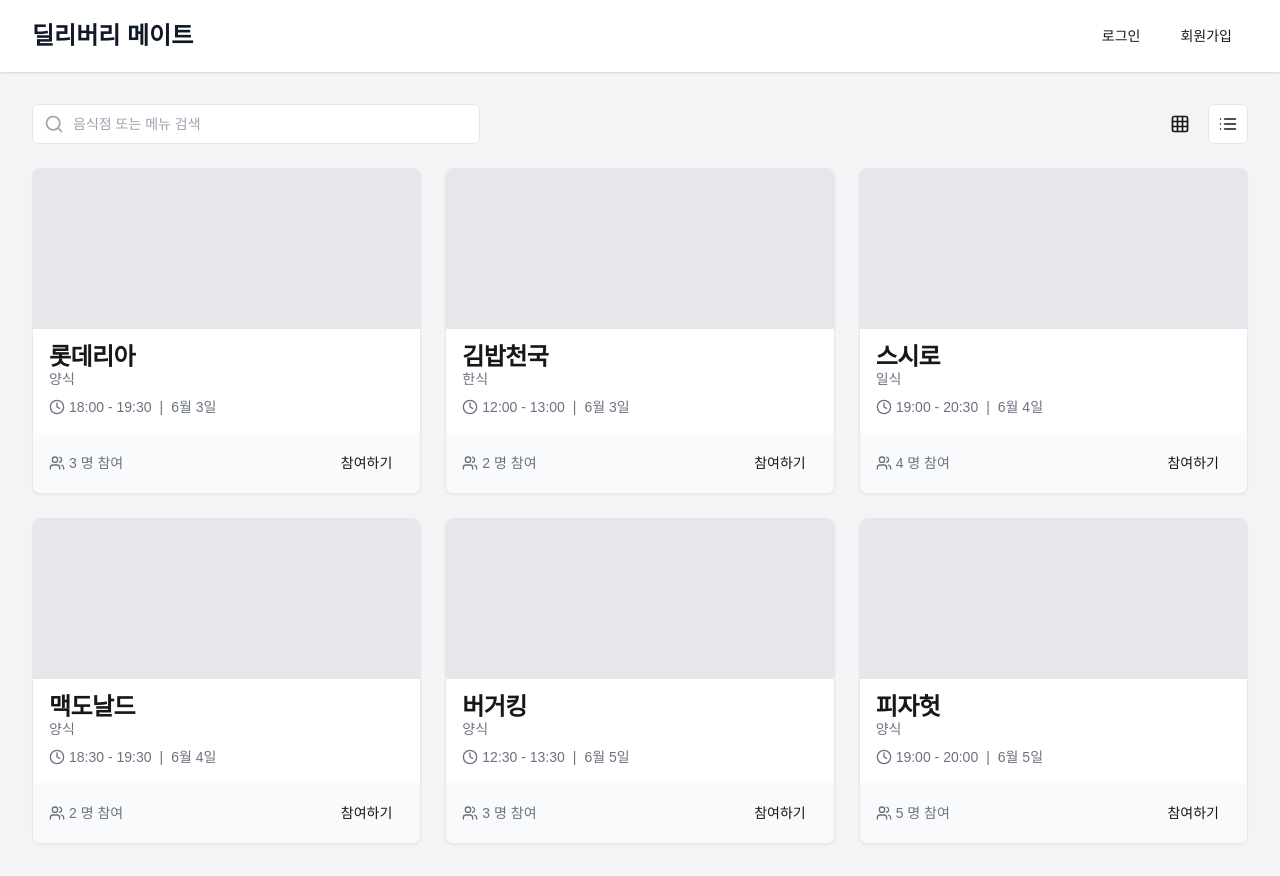
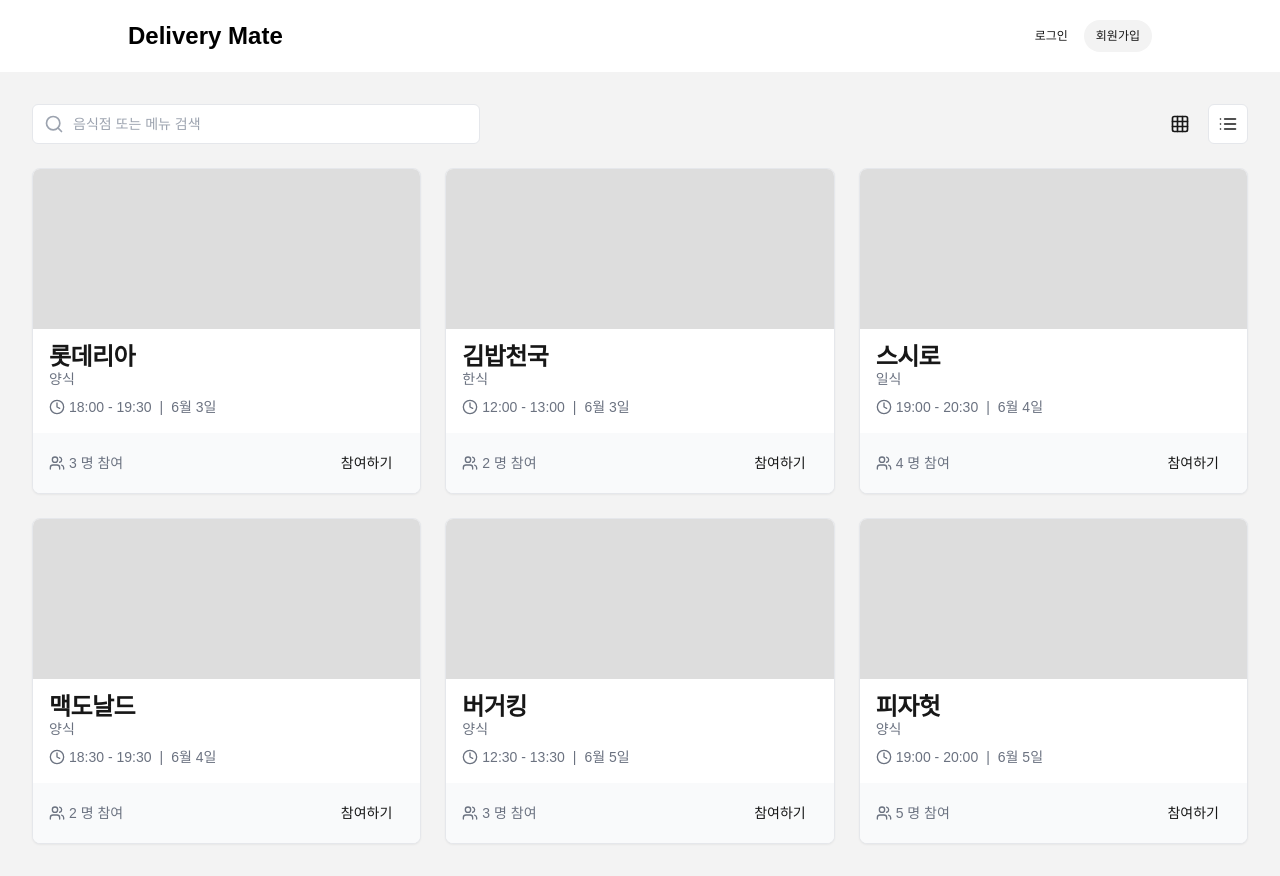
Before and after one commit to ECStudy/delivery-mate, a Next.js app: page /list in a window 1280 px wide. Built offline with nearby package versions, Linux system fonts and the light colour scheme.

Commit message:
[ feat ] add header component

```diff
--- a/src/app/list/page.tsx
+++ b/src/app/list/page.tsx
@@ -1,72 +1,127 @@
-"use client";
+'use client';
 
-import { useState } from 'react'
-import { Search, Grid, List, Clock, Users } from 'lucide-react'
-import { Button } from "@/components/ui/button"
-import { Input } from "@/components/ui/input"
-import { Card, CardContent, CardFooter, CardHeader, CardTitle } from "@/components/ui/card"
+import { useState } from 'react';
+import { Search, Grid, List, Clock, Users } from 'lucide-react';
+import { Button } from '@/components/ui/button';
+import { Input } from '@/components/ui/input';
+import {
+  Card,
+  CardContent,
+  CardFooter,
+  CardHeader,
+  CardTitle,
+} from '@/components/ui/card';
 import { useRouter } from 'next/navigation';
+import { Header } from '@/components/ui/header';
 
 const restaurants = [
-  { id: 1, name: '롯데리아', type: '양식', image: '/placeholder.svg?height=100&width=100', time: '18:00 - 19:30', date: '6월 3일', participants: 3 },
-  { id: 2, name: '김밥천국', type: '한식', image: '/placeholder.svg?height=100&width=100', time: '12:00 - 13:00', date: '6월 3일', participants: 2 },
-  { id: 3, name: '스시로', type: '일식', image: '/placeholder.svg?height=100&width=100', time: '19:00 - 20:30', date: '6월 4일', participants: 4 },
-  { id: 4, name: '맥도날드', type: '양식', image: '/placeholder.svg?height=100&width=100', time: '18:30 - 19:30', date: '6월 4일', participants: 2 },
-  { id: 5, name: '버거킹', type: '양식', image: '/placeholder.svg?height=100&width=100', time: '12:30 - 13:30', date: '6월 5일', participants: 3 },
-  { id: 6, name: '피자헛', type: '양식', image: '/placeholder.svg?height=100&width=100', time: '19:00 - 20:00', date: '6월 5일', participants: 5 },
-]
+  {
+    id: 1,
+    name: '롯데리아',
+    type: '양식',
+    image: '/placeholder.svg?height=100&width=100',
+    time: '18:00 - 19:30',
+    date: '6월 3일',
+    participants: 3,
+  },
+  {
+    id: 2,
+    name: '김밥천국',
+    type: '한식',
+    image: '/placeholder.svg?height=100&width=100',
+    time: '12:00 - 13:00',
+    date: '6월 3일',
+    participants: 2,
+  },
+  {
+    id: 3,
+    name: '스시로',
+    type: '일식',
+    image: '/placeholder.svg?height=100&width=100',
+    time: '19:00 - 20:30',
+    date: '6월 4일',
+    participants: 4,
+  },
+  {
+    id: 4,
+    name: '맥도날드',
+    type: '양식',
+    image: '/placeholder.svg?height=100&width=100',
+    time: '18:30 - 19:30',
+    date: '6월 4일',
+    participants: 2,
+  },
+  {
+    id: 5,
+    name: '버거킹',
+    type: '양식',
+    image: '/placeholder.svg?height=100&width=100',
+    time: '12:30 - 13:30',
+    date: '6월 5일',
+    participants: 3,
+  },
+  {
+    id: 6,
+    name: '피자헛',
+    type: '양식',
+    image: '/placeholder.svg?height=100&width=100',
+    time: '19:00 - 20:00',
+    date: '6월 5일',
+    participants: 5,
+  },
+];
 
 export default function MainPage() {
-  const [viewMode, setViewMode] = useState<'grid' | 'list'>('grid')
-    const router = useRouter()
+  const [viewMode, setViewMode] = useState<'grid' | 'list'>('grid');
+  const router = useRouter();
 
-const handleParticipate = (id: number) => {
-    router.push(`/list/${id}`)
-}
-
-const handleLogin = () => {
-  router.push('my')
-}
+  const handleParticipate = (id: number) => {
+    router.push(`/list/${id}`);
+  };
 
   return (
     <div className="min-h-screen bg-gray-100">
-      <header className="bg-white shadow">
-        <div className="max-w-7xl mx-auto px-4 sm:px-6 lg:px-8 py-4 flex justify-between items-center">
-          <h1 className="text-2xl font-bold text-gray-900">딜리버리 메이트</h1>
-          <div>
-            <Button
-                onClick={handleLogin}
-            variant="ghost" className="mr-2">로그인</Button>
-            <Button>회원가입</Button>
-          </div>
-        </div>
-      </header>
+      <Header />
 
       <main className="max-w-7xl mx-auto px-4 sm:px-6 lg:px-8 py-8">
         <div className="flex justify-between items-center mb-6">
           <div className="relative w-full max-w-md">
-            <Input type="text" placeholder="음식점 또는 메뉴 검색" className="pl-10" />
-            <Search className="absolute left-3 top-1/2 transform -translate-y-1/2 text-gray-400" size={20} />
+            <Input
+              type="text"
+              placeholder="음식점 또는 메뉴 검색"
+              className="pl-10"
+            />
+            <Search
+              className="absolute left-3 top-1/2 transform -translate-y-1/2 text-gray-400"
+              size={20}
+            />
           </div>
           <div className="flex space-x-2">
-            <Button variant={viewMode === 'grid' ? 'default' : 'outline'} size="icon" onClick={() => setViewMode('grid')}>
+            <Button
+              variant={viewMode === 'grid' ? 'default' : 'outline'}
+              size="icon"
+              onClick={() => setViewMode('grid')}
+            >
               <Grid size={20} />
             </Button>
-            <Button variant={viewMode === 'list' ? 'default' : 'outline'} size="icon" onClick={() => setViewMode('list')}>
+            <Button
+              variant={viewMode === 'list' ? 'default' : 'outline'}
+              size="icon"
+              onClick={() => setViewMode('list')}
+            >
               <List size={20} />
             </Button>
           </div>
         </div>
 
-        <div className={`grid ${viewMode === 'grid' ? 'grid-cols-1 sm:grid-cols-2 lg:grid-cols-3' : 'grid-cols-1'} gap-6`}>
+        <div
+          className={`grid ${viewMode === 'grid' ? 'grid-cols-1 sm:grid-cols-2 lg:grid-cols-3' : 'grid-cols-1'} gap-6`}
+        >
           {restaurants.map((restaurant) => (
             <Card key={restaurant.id} className="overflow-hidden">
               <CardHeader className="p-0">
                 {/**temp */}
-                <div
-                    className="bg-gray-200 h-40 w-full bg-cover bg-center"
-                />
-
+                <div className="bg-gray-200 h-40 w-full bg-cover bg-center" />
               </CardHeader>
               <CardContent className="p-4">
                 <CardTitle>{restaurant.name}</CardTitle>
@@ -81,16 +136,21 @@
               <CardFooter className="bg-gray-50 px-4 py-3 flex justify-between items-center">
                 <div className="flex items-center">
                   <Users size={16} className="mr-1 text-gray-500" />
-                  <span className="text-sm text-gray-500">{restaurant.participants} 명 참여</span>
+                  <span className="text-sm text-gray-500">
+                    {restaurant.participants} 명 참여
+                  </span>
                 </div>
-                <Button size="sm"
-                    onClick={() => handleParticipate(restaurant.id)}
-                >참여하기</Button>
+                <Button
+                  size="sm"
+                  onClick={() => handleParticipate(restaurant.id)}
+                >
+                  참여하기
+                </Button>
               </CardFooter>
             </Card>
           ))}
         </div>
       </main>
     </div>
-  )
+  );
 }
--- a/src/app/page.tsx
+++ b/src/app/page.tsx
@@ -1,23 +1,19 @@
-import { Button } from "@/components/ui/button"
-import { Card, CardContent, CardDescription, CardHeader, CardTitle } from "@/components/ui/card"
-import { Utensils, Users, Clock, TrendingUp } from 'lucide-react'
-import Link from 'next/link'
+import { Button } from '@/components/ui/button';
+import {
+  Card,
+  CardContent,
+  CardDescription,
+  CardHeader,
+  CardTitle,
+} from '@/components/ui/card';
+import { Header } from '@/components/ui/header';
+import { Utensils, Users, Clock, TrendingUp } from 'lucide-react';
+import Link from 'next/link';
 
 export default function HomePage() {
   return (
     <div className="min-h-screen bg-gradient-to-b from-blue-100 to-white">
-      <header className="bg-white shadow">
-        <div className="max-w-7xl mx-auto px-4 sm:px-6 lg:px-8 py-6 flex justify-between items-center">
-          <h1 className="text-3xl font-bold text-gray-900">딜리버리 메이트</h1>
-          <nav>
-            <Link href="/login" passHref>
-              <Button
-              className="bg-black text-white"
-              >로그인</Button>
-            </Link>
-          </nav>
-        </div>
-      </header>
+      <Header />
 
       <main className="max-w-7xl mx-auto px-4 sm:px-6 lg:px-8 py-12">
         <section className="text-center mb-16">
@@ -28,9 +24,7 @@
             딜리버리 메이트와 함께라면 점심, 저녁 시간이 더욱 즐거워집니다.
           </p>
           <Link href="/login" passHref>
-            <Button
-            className="bg-black text-white"
-            size="lg">
+            <Button className="bg-black text-white" size="lg">
               지금 시작하기
             </Button>
           </Link>
@@ -109,5 +103,5 @@
         </div>
       </footer>
     </div>
-  )
+  );
 }
--- /dev/null
+++ b/src/components/ui/header.tsx
@@ -0,0 +1,42 @@
+import Link from 'next/link';
+import { LinkButton } from './link_button';
+
+export const Header = function Header() {
+  // 테스트용
+  const isLogin = false;
+  const LABELS = {
+    TITLE: 'Delivery Mate',
+    SIGNIN: '로그인',
+    SIGNUP: '회원가입',
+    MYPAGE: '마이페이지',
+    SIGNOUT: '로그아웃',
+  };
+
+  const renderAuthButtons = () => (
+    <div className="flex gap-1">
+      {isLogin ? (
+        <>
+          <LinkButton href="/my" label={LABELS.MYPAGE} />
+          <LinkButton href="/" label={LABELS.SIGNOUT} isBgColor />
+        </>
+      ) : (
+        <>
+          <LinkButton href="/login" label={LABELS.SIGNIN} />
+          <LinkButton href="/" label={LABELS.SIGNUP} isBgColor />
+        </>
+      )}
+    </div>
+  );
+
+  return (
+    <header className="bg-white">
+      <div className="flex justify-between items-center desktop:max-w-5xl mx-auto px-7 desktop:px-0 py-5">
+        <Link href="/" className="text-2xl font-bold text-black">
+          {LABELS.TITLE}
+        </Link>
+
+        {renderAuthButtons()}
+      </div>
+    </header>
+  );
+};
--- /dev/null
+++ b/src/components/ui/link_button.tsx
@@ -0,0 +1,31 @@
+import Link from 'next/link';
+
+interface ILinkButton {
+  label: string;
+  href: string;
+  isBgColor?: boolean;
+}
+
+export const LinkButton = function LinkButton({
+  label,
+  href,
+  isBgColor,
+}: ILinkButton) {
+  const getClassName = () => {
+    let className = 'text-center text-xs px-3 py-2 rounded-full';
+
+    if (isBgColor) {
+      className += ' bg-gray-100 hover:bg-gray-200 active:bg-gray-300';
+    } else {
+      className += ' hover:bg-gray-100 active:bg-gray-200';
+    }
+
+    return className;
+  };
+
+  return (
+    <Link href={href} className={getClassName()}>
+      {label}
+    </Link>
+  );
+};
--- a/tailwind.config.ts
+++ b/tailwind.config.ts
@@ -1,16 +1,22 @@
-import type { Config } from "tailwindcss";
+import type { Config } from 'tailwindcss';
 
 const config: Config = {
   content: [
-    "./src/pages/**/*.{js,ts,jsx,tsx,mdx}",
-    "./src/components/**/*.{js,ts,jsx,tsx,mdx}",
-    "./src/app/**/*.{js,ts,jsx,tsx,mdx}",
+    './src/pages/**/*.{js,ts,jsx,tsx,mdx}',
+    './src/components/**/*.{js,ts,jsx,tsx,mdx}',
+    './src/app/**/*.{js,ts,jsx,tsx,mdx}',
   ],
   theme: {
     extend: {
+      screens: {
+        desktop: '1048px',
+      },
       colors: {
-        background: "var(--background)",
-        foreground: "var(--foreground)",
+        'gray-100': '#F3F3F3',
+        'gray-200': '#DDDDDD',
+        'gray-300': '#C6C6C6',
+        background: 'var(--background)',
+        foreground: 'var(--foreground)',
       },
     },
   },
```
